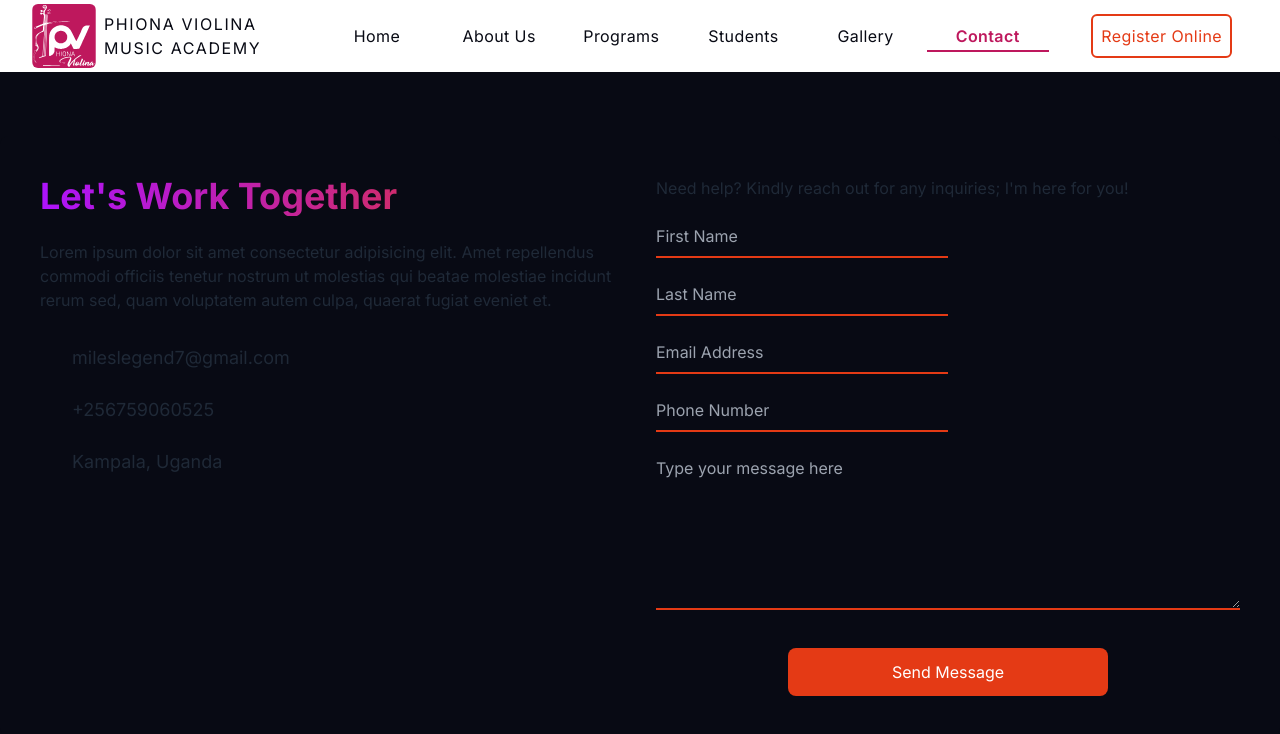
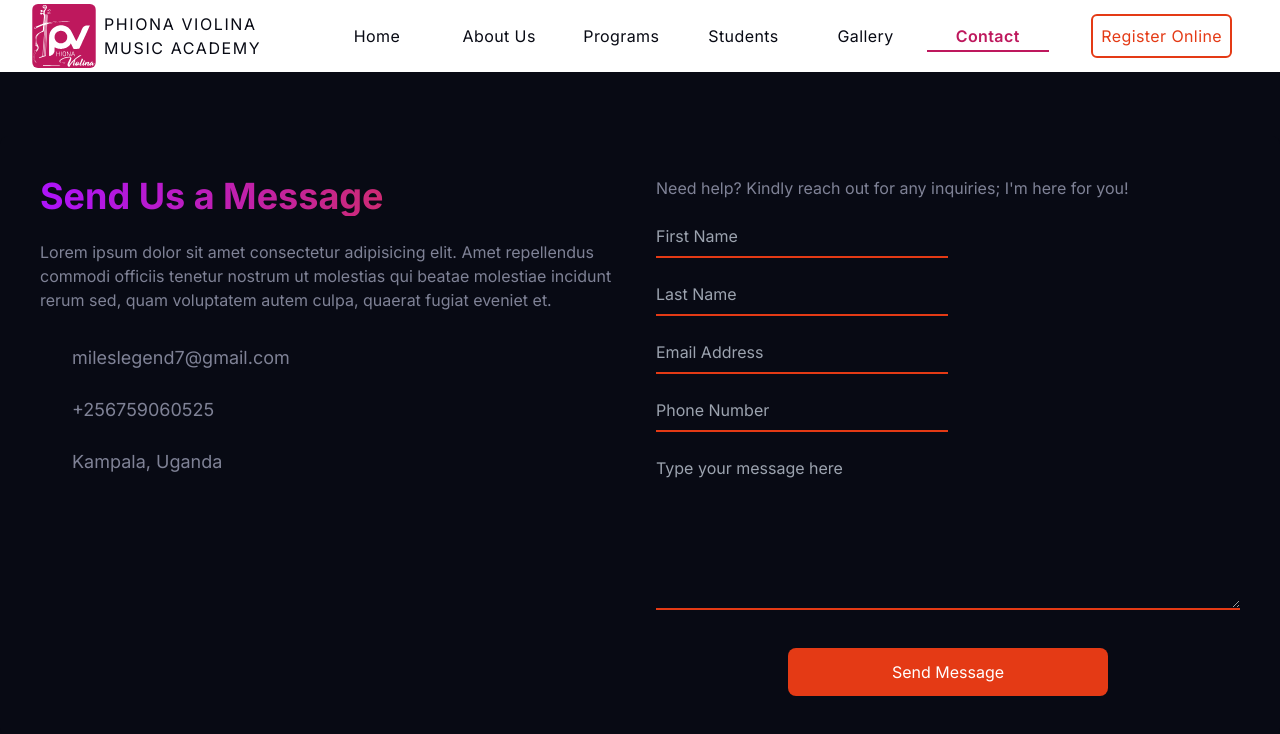
Before and after one commit to John-Kibirige/phiona-violina-music-academy, a React (Vite) app: page /contact in a window 1280 px wide. Shown: the top 734 px of the page. Built offline with nearby package versions, Linux system fonts and the light colour scheme.

Commit message:
Implemented automatic email collection from the form

```diff
--- a/package.json
+++ b/package.json
@@ -10,6 +10,9 @@
     "preview": "vite preview"
   },
   "dependencies": {
+    "@emailjs/browser": "^4.4.1",
+    "@fortawesome/fontawesome-svg-core": "^6.6.0",
+    "@fortawesome/react-fontawesome": "^0.2.2",
     "@reduxjs/toolkit": "^2.2.7",
     "gsap": "^3.12.5",
     "react": "^18.3.1",
--- a/src/components/contact/Contact.jsx
+++ b/src/components/contact/Contact.jsx
@@ -1,6 +1,31 @@
-import React from 'react';
+import React, { useRef } from 'react';
+import emailjs from "@emailjs/browser";
+import { FontAwesomeIcon } from '@fortawesome/react-fontawesome'
+//import { byPrefixAndName } from '@awesome.me/kit-KIT_CODE/icons'
 
 const Contact = () => {
+  const form = useRef(null); // Added null as initial value for useRef
+    const clearForm = () => {
+        form.current.reset();
+    };
+    const sendEmail = (e) => {
+        e.preventDefault();
+
+        emailjs
+            .sendForm('service_jwv745i', 'template_stidc4r', form.current, {
+                publicKey: 'd4qluKSaYqWLqvc_P',
+            })
+            .then(
+                () => {
+                    console.log('SUCCESS!');
+                    clearForm(); // Clear the form after successful submission
+                },
+                (error) => {
+                    console.log('FAILED...', error.text);
+                }
+            );
+    };
+
   return (
     <section id="contact" className="py-16 bg-secondary">
       <div className="container mx-auto grid lg:grid-cols-2 gap-8 p-10 rounded-lg bg-secondary">
@@ -8,27 +33,27 @@ const Contact = () => {
         {/* Contact Options */}
         <div className="contact-options">
         <h1 className="text-4xl font-bold mb-6 text-transparent bg-clip-text bg-gradient-to-r from-[#AD13FB] to-[#e43a15]">
-  Let's Work Together
-</h1>
+          Send Us a Message
+        </h1>
           <p className="text-muted mb-8">
            Lorem ipsum dolor sit amet consectetur adipisicing elit. Amet repellendus commodi officiis tenetur nostrum ut molestias qui beatae molestiae incidunt rerum sed, quam voluptatem autem culpa, quaerat fugiat eveniet et.
           </p>
           <div className="options space-y-6">
             <a href="mailto:mileslegend7@gmail.com" className="flex items-center text-lg space-x-4 text-muted hover:text-foreground transition-all">
               <span className="flex-center icon-wrapper bg-accent p-2 rounded-full">
-                <i className="fa-solid fa-envelope"></i>
+                <FontAwesomeIcon icon="fa-solid fa-envelope" />
               </span>
               <span>mileslegend7@gmail.com</span>
             </a>
             <a href="tel:+256759060525" className="flex items-center text-lg space-x-4 text-muted hover:text-foreground transition-all">
               <span className="flex-center icon-wrapper bg-accent p-2 rounded-full">
-                <i className="fa-solid fa-phone"></i>
+                <FontAwesomeIcon icon="fa-solid fa-phone" />
               </span>
               <span>+256759060525</span>
             </a>
             <a href="#" className="flex items-center text-lg space-x-4 text-muted hover:text-foreground transition-all">
               <span className="flex-center icon-wrapper bg-accent p-2 rounded-full">
-                <i className="fa-solid fa-location-dot"></i>
+              <FontAwesomeIcon icon='faLocationCrosshairs' />
               </span>
               <span>Kampala, Uganda</span>
             </a>
@@ -36,25 +61,26 @@ const Contact = () => {
         </div>
 
         {/* Contact Form */}
-        <div className="contact-form">
+
+        <form ref={form} onSubmit={sendEmail} className="contact-form">
           <div className="top mb-4">
             <p className="text-muted">Need help? Kindly reach out for any inquiries; I'm here for you!</p>
           </div>
           <div className="middle space-y-4">
             <div className="flex flex-wrap gap-4">
-              <input type="text" placeholder="First Name" className="control border-b-2 border-primary focus:border-primary w-full md:w-1/2 py-2 bg-transparent text-foreground" />
-              <input type="text" placeholder="Last Name" className="control border-b-2 border-primary focus:border-primary w-full md:w-1/2 py-2 bg-transparent text-foreground" />
+              <input type="text" placeholder="First Name" name='firstName' className=" border-b-2 border-primary focus:border-primary w-full md:w-1/2 py-2 bg-transparent text-foreground" />
+              <input type="text" placeholder="Last Name" name='lastName'  className=" border-b-2 border-primary focus:border-primary w-full md:w-1/2 py-2 bg-transparent text-foreground" />
             </div>
             <div className="flex flex-wrap gap-4">
-              <input type="email" placeholder="Email Address" className="control border-b-2 border-primary focus:border-primary w-full md:w-1/2 py-2 bg-transparent text-foreground" />
-              <input type="tel" placeholder="Phone Number" className="control border-b-2 border-primary focus:border-primary w-full md:w-1/2 py-2 bg-transparent text-foreground" />
+              <input type="email" placeholder="Email Address" name='email'className=" border-b-2 border-primary focus:border-primary w-full md:w-1/2 py-2 bg-transparent text-foreground" />
+              <input type="tel" placeholder="Phone Number" name='tel' className=" border-b-2 border-primary focus:border-primary w-full md:w-1/2 py-2 bg-transparent text-foreground" />
             </div>
-            <textarea className="control border-b-2 border-primary focus:border-primary w-full py-2 bg-transparent text-foreground" rows="6" placeholder="Type your message here"></textarea>
+            <textarea name='message' className=" border-b-2 border-primary focus:border-primary w-full py-2 bg-transparent text-foreground" rows="6" placeholder="Type your message here"></textarea>
           </div>
           <div className="bottom mt-8 flex justify-center">
-            <button className="btn primary bg-primary text-white py-3 px-6 rounded-lg w-full max-w-xs">Send Message</button>
+            <button type="submit" className="btn primary bg-primary text-white py-3 px-6 rounded-lg w-full max-w-xs">Send Message</button>
           </div>
-        </div>
+          </form>
 
       </div>
     </section>
@@ -62,3 +88,5 @@ const Contact = () => {
 };
 
 export default Contact;
+
+// The icons are not rendered well am gona use react icons
--- a/tailwind.config.js
+++ b/tailwind.config.js
@@ -18,6 +18,7 @@ export default {
         secondary: '#080a14',
         // secondary: '#7a017a',
         'secondary-dark': '#5a065a',
+        muted: '#7f8296',
       },
       keyframes: {
         'menu-span-1': {
```
Also changed, not shown: 1 other file (tests, documents, lock files or other folders).
